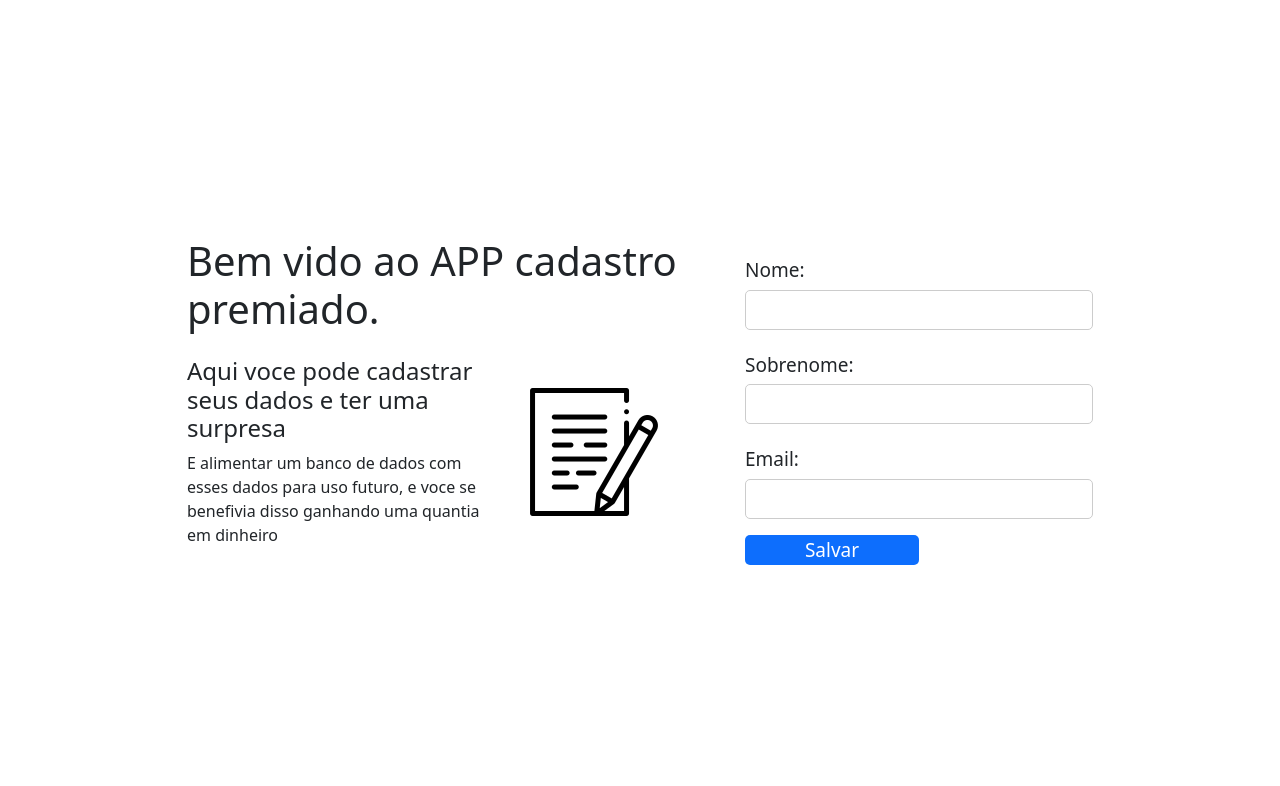
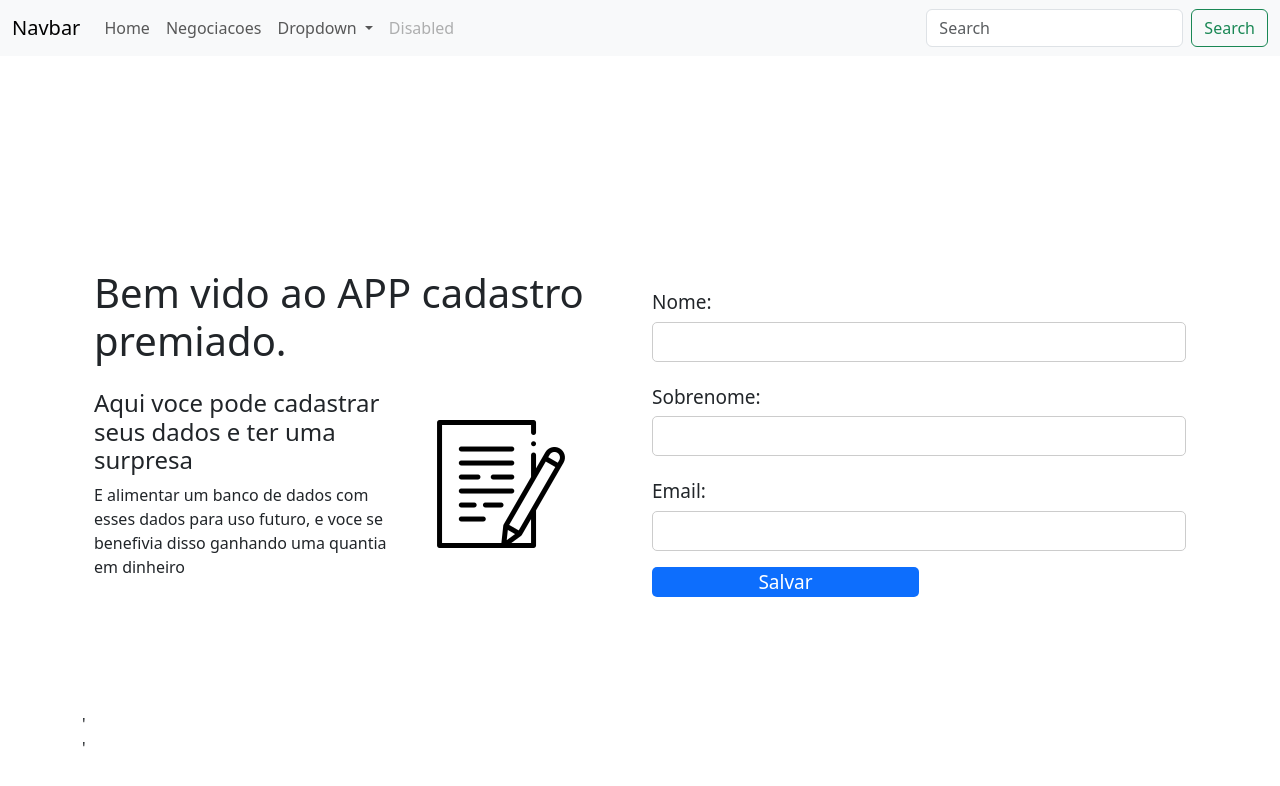
Before and after one commit to Gitgabrielhub/AppAngular, an Angular app: page / in a window 1280 px wide. Shown: the top 786 px of the page. Built offline with nearby package versions, Linux system fonts and the light colour scheme.

Commit message:
inclusao de breakpoints no formulario

```diff
--- a/src/app/app-routing.module.ts
+++ b/src/app/app-routing.module.ts
@@ -1,7 +1,14 @@
 import { NgModule } from '@angular/core';
 import { RouterModule, Routes } from '@angular/router';
+import { HomeComponent } from './componentes/home/home.component';
+import { NegocicoesComponent } from './componentes/negocicoes/negocicoes.component';
 
-const routes: Routes = [];
+
+
+const routes: Routes = [
+  {path: '', component: HomeComponent},
+  {path: 'negociacoes', component:NegocicoesComponent }
+];
 
 @NgModule({
   imports: [RouterModule.forRoot(routes)],
--- a/src/app/app.component.html
+++ b/src/app/app.component.html
@@ -1,7 +1,7 @@
 <header>
-
+    <app-nav-bar></app-nav-bar>
 </header>
 <main  class="container d-flex justify-content-center align-items-center">
-    <app-home></app-home>
+    <router-outlet></router-outlet>
 </main>
 <footer></footer>
--- a/src/app/app.module.ts
+++ b/src/app/app.module.ts
@@ -5,13 +5,17 @@ import { AppRoutingModule } from './app-routing.module';
 import { AppComponent } from './app.component';
 import { HomeComponent } from './componentes/home/home.component';
 import { ReactiveFormsModule,FormsModule } from '@angular/forms';
+import { NavBarComponent } from './componentes/nav-bar/nav-bar.component';
+import { NegocicoesComponent } from './componentes/negocicoes/negocicoes.component';
 
 
 
 @NgModule({
   declarations: [
     AppComponent,
-    HomeComponent
+    HomeComponent,
+    NavBarComponent,
+    NegocicoesComponent
   ],
   imports: [
     BrowserModule,
--- a/src/app/componentes/home/home.component.html
+++ b/src/app/componentes/home/home.component.html
@@ -1,6 +1,6 @@
 <div class="container d-flex justify-content-center containerPrincipal">
     <div  class="row d-flex justify-content-center align-items-center">
-      <div class="col-6">
+      <div class="col-sm-12 col-md-6 col-lg-6 col-xl-6 col-xxl-6 ">
         <div class="row">
           <div class="col-12">
             <h1> Bem vido ao APP cadastro premiado. </h1>
@@ -10,11 +10,11 @@
             <p class="mt-2">E alimentar um banco de dados com esses dados para uso futuro, e voce se benefivia disso ganhando uma quantia em dinheiro</p>
           </div>
           <div  class="col-4 d-flex align-items-center justify-content-center">
-            <img src="../../../assets/contact-form (1).png" alt="">
+            <img class="img-fluid" src="../../../assets/contact-form (1).png" alt="">
           </div>
         </div>
       </div>
-      <div class="col-4">
+      <div class="col-sm-12 col-md-6 col-lg-6 col-xl-6 col-xxl-6 ">
         <form (ngSubmit)="submit()" [formGroup]="formulario" #formDir = "ngForm">
           <div class="mt-3">
             <label for="name">Nome:</label><br>
@@ -48,9 +48,9 @@
       </div>
     </div>
   </div>
-  <div class="container">
+ ' <div class="container">
     <div *ngIf="formDir.submitted" class="" >
       <h1 >Resultado</h1>
       <h2 *ngFor="let object of data">Nome:{{object.name}} </h2>
     </div>
-  </div>
+  </div>'
--- a/src/app/componentes/home/home.component.ts
+++ b/src/app/componentes/home/home.component.ts
@@ -30,17 +30,17 @@ export class HomeComponent {
     }
 
     submit(){
+      this.data.push(this.formulario.value)
+      console.log(this.data)
+
+      this.formulario = new FormGroup({
+        name: new FormControl(""),
+        lastname: new FormControl(""),
+        email: new FormControl(""),
+      })
       if (this.formulario.invalid){
         return
       }
-        this.data.push(this.formulario.value)
-        console.log(this.data)
-
-        this.formulario = new FormGroup({
-          name: new FormControl(""),
-          lastname: new FormControl(""),
-          email: new FormControl(""),
-        })
 
     }
 }
--- /dev/null
+++ b/src/app/componentes/nav-bar/nav-bar.component.html
@@ -0,0 +1,37 @@
+
+<nav class="navbar navbar-expand-lg bg-body-tertiary">
+    <div class="container-fluid">
+      <a class="navbar-brand" href="#">Navbar</a>
+      <button class="navbar-toggler" type="button" data-bs-toggle="collapse" data-bs-target="#navbarSupportedContent" aria-controls="navbarSupportedContent" aria-expanded="false" aria-label="Toggle navigation">
+        <span class="navbar-toggler-icon"></span>
+      </button>
+      <div class="collapse navbar-collapse" id="navbarSupportedContent">
+        <ul class="navbar-nav me-auto mb-2 mb-lg-0">
+          <li class="nav-item">
+            <a class="nav-link " aria-current="page" [routerLink]="['/']">Home</a>
+          </li>
+          <li class="nav-item">
+            <a class="nav-link" [routerLink]="['/negociacoes']">Negociacoes</a>
+          </li>
+          <li class="nav-item dropdown">
+            <a class="nav-link dropdown-toggle" href="#" role="button" data-bs-toggle="dropdown" aria-expanded="false">
+              Dropdown
+            </a>
+            <ul class="dropdown-menu">
+              <li><a class="dropdown-item" href="#">Action</a></li>
+              <li><a class="dropdown-item" href="#">Another action</a></li>
+              <li><hr class="dropdown-divider"></li>
+              <li><a class="dropdown-item" href="#">Something else here</a></li>
+            </ul>
+          </li>
+          <li class="nav-item">
+            <a class="nav-link disabled" aria-disabled="true">Disabled</a>
+          </li>
+        </ul>
+        <form class="d-flex" role="search">
+          <input class="form-control me-2" type="search" placeholder="Search" aria-label="Search">
+          <button class="btn btn-outline-success" type="submit">Search</button>
+        </form>
+      </div>
+    </div>
+  </nav>
--- /dev/null
+++ b/src/app/componentes/negocicoes/negocicoes.component.html
@@ -0,0 +1 @@
+<p>negocicoes works!</p>
```
Also changed, not shown: src/app/componentes/nav-bar/nav-bar.component.ts (added, +10 -0 lines), src/app/componentes/negocicoes/negocicoes.component.ts (added, +10 -0 lines), src/app/componentes/nav-bar/nav-bar.component.scss (added), src/app/componentes/negocicoes/negocicoes.component.scss (added), 2 other files (tests, documents, lock files or other folders).
